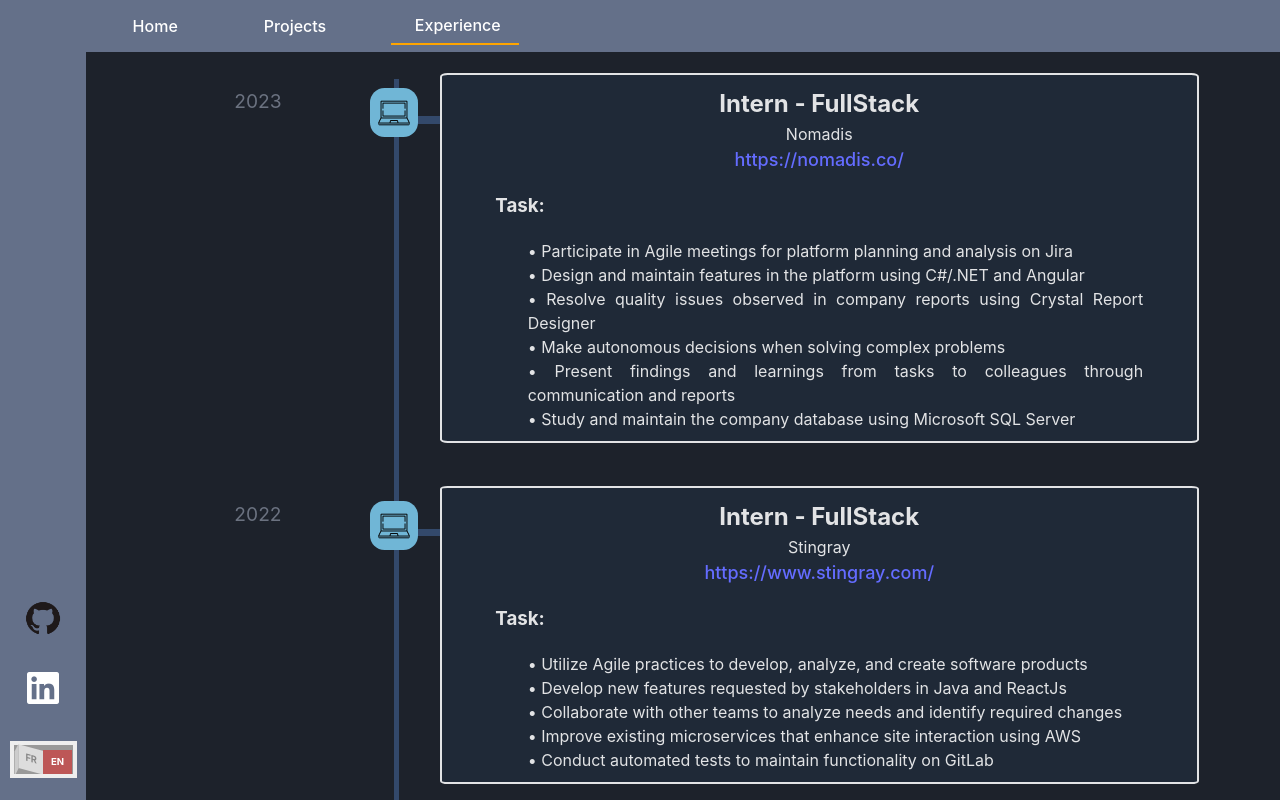
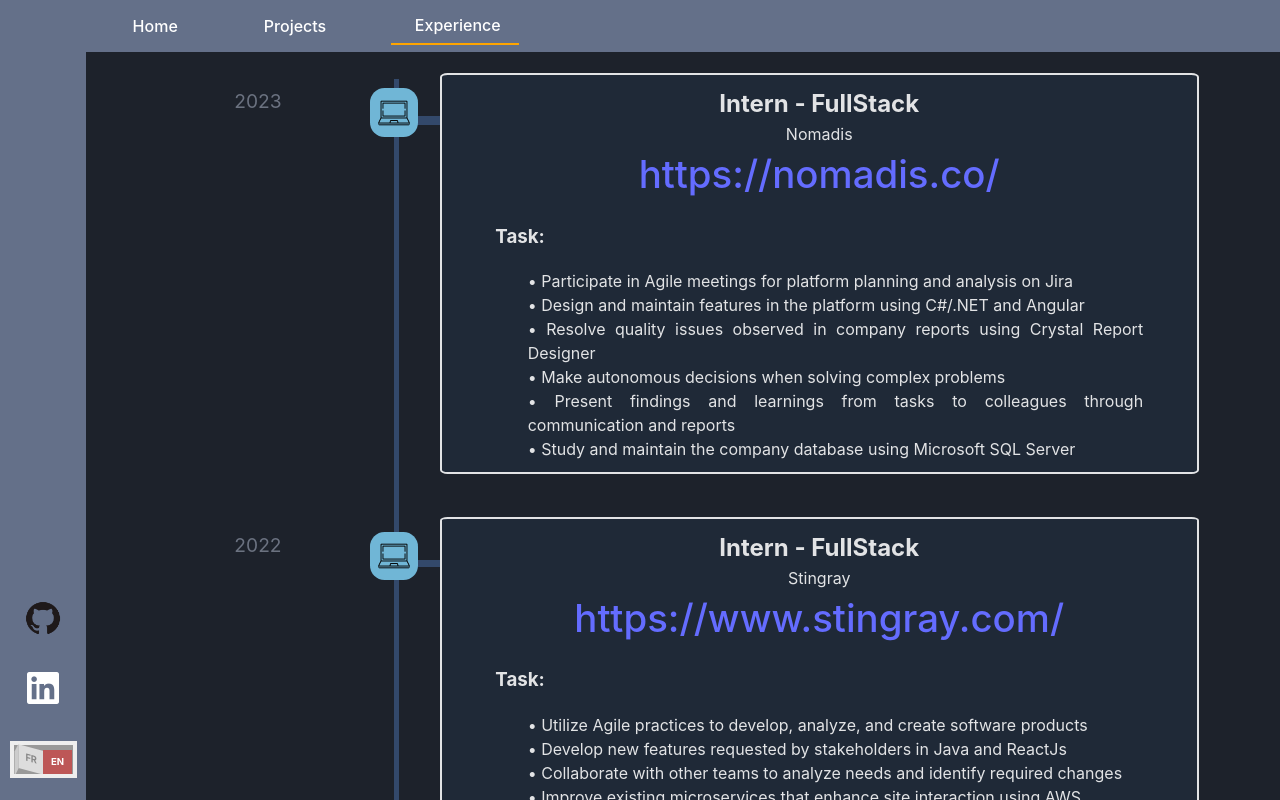
Before and after one commit to jammy312/Porfolio, a React (Vite) app: page /Experience in a window 1280 px wide. Built offline with nearby package versions, Linux system fonts and the light colour scheme.

Commit message:
Update Description.css

```diff
--- a/src/styles/Description.css
+++ b/src/styles/Description.css
@@ -19,7 +19,7 @@
 .Description-comment{
     margin: 0.5% 3%;
     justify-content: left;
-    font-size: large;
+    font-size: 3vw;
 }
 
 .center{
```
